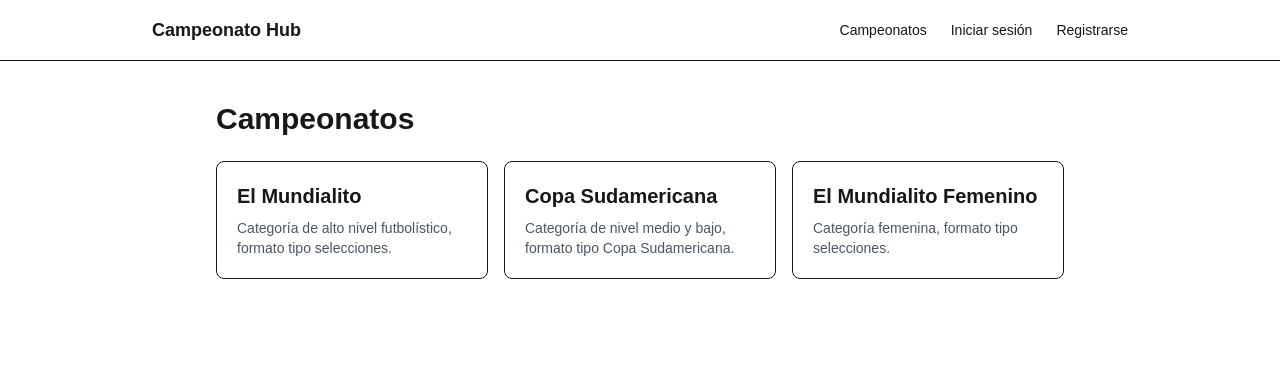
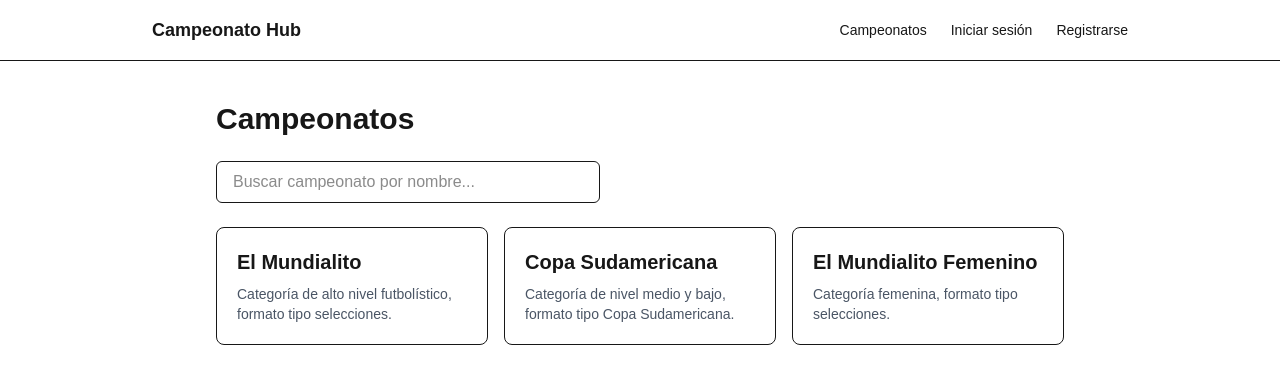
Before and after one commit to tito2887/campeonato-hub, a Next.js app: page /campeonatos in a window 1280 px wide. Shown: the top 384 px of the page. Built offline with nearby package versions, Linux system fonts and the light colour scheme.

Commit message:
feat: buscador de campeonatos con useState (client component)

```diff
--- a/app/campeonatos/page.tsx
+++ b/app/campeonatos/page.tsx
@@ -1,4 +1,4 @@
-import CampeonatoCard from "@/components/CampeonatoCard";
+import CampeonatosFiltrados from "@/components/CampeonatosFiltrados";
 
 export default function CampeonatosPage() {
   const campeonatos = [
@@ -22,11 +22,7 @@ export default function CampeonatosPage() {
   return (
     <main className="max-w-4xl mx-auto px-6 py-10">
       <h1 className="text-3xl font-bold mb-6">Campeonatos</h1>
-      <div className="grid gap-4 sm:grid-cols-2 lg:grid-cols-3">
-        {campeonatos.map((camp) => (
-          <CampeonatoCard key={camp.id} {...camp} />
-        ))}
-      </div>
+      <CampeonatosFiltrados campeonatos={campeonatos} />
     </main>
   );
 }
--- /dev/null
+++ b/components/CampeonatosFiltrados.tsx
@@ -0,0 +1,46 @@
+"use client";
+
+import { useState } from "react";
+import CampeonatoCard from "@/components/CampeonatoCard";
+
+interface Campeonato {
+  id: string;
+  nombre: string;
+  descripcion: string;
+}
+
+interface CampeonatosFiltradosProps {
+  campeonatos: Campeonato[];
+}
+
+export default function CampeonatosFiltrados({
+  campeonatos,
+}: CampeonatosFiltradosProps) {
+  const [busqueda, setBusqueda] = useState("");
+
+  const campeonatosFiltrados = campeonatos.filter((camp) =>
+    camp.nombre.toLowerCase().includes(busqueda.toLowerCase())
+  );
+
+  return (
+    <div>
+      <input
+        type="text"
+        placeholder="Buscar campeonato por nombre..."
+        value={busqueda}
+        onChange={(e) => setBusqueda(e.target.value)}
+        className="border rounded-md px-4 py-2 mb-6 w-full max-w-sm"
+      />
+
+      {campeonatosFiltrados.length === 0 ? (
+        <p className="text-gray-500 text-sm">No se encontraron campeonatos.</p>
+      ) : (
+        <div className="grid gap-4 sm:grid-cols-2 lg:grid-cols-3">
+          {campeonatosFiltrados.map((camp) => (
+            <CampeonatoCard key={camp.id} {...camp} />
+          ))}
+        </div>
+      )}
+    </div>
+  );
+}
```
